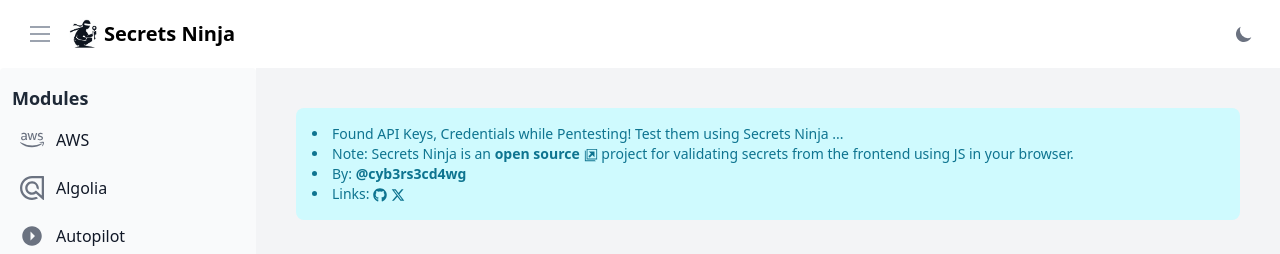
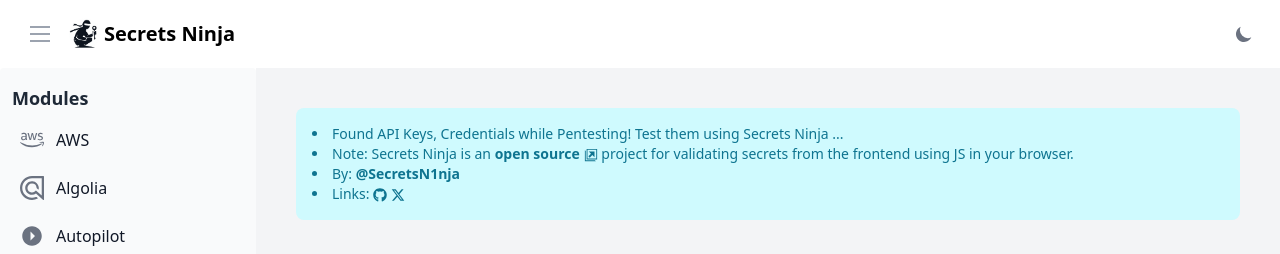
Before and after one commit to NikhilPanwar/secrets-ninja, a React (Vite) app: page / in a window 1280 px wide. Shown: the top 254 px of the page. Built offline with nearby package versions, Linux system fonts and the light colour scheme.

Commit message:
updated twitter link

```diff
--- a/src/components/dashboard.jsx
+++ b/src/components/dashboard.jsx
@@ -32,12 +32,12 @@
           <li>
             <span className="font-medium">By:</span>{' '}
             <a
-              href="https://x.com/cyb3rs3cd4wg"
+              href="https://x.com/SecretsN1nja"
               target="_blank"
               rel="noopener noreferrer"
               className="font-bold"
             >
-              @cyb3rs3cd4wg{' '}
+              @SecretsN1nja{' '}
             </a>
           </li>
           <li>
@@ -51,7 +51,7 @@
               <FaGithub className="inline-block mr-1" />
             </a>
             <a
-              href="https://x.com/cyb3rs3cd4wg"
+              href="https://x.com/SecretsN1nja"
               target="_blank"
               rel="noopener noreferrer"
               className="font-bold"
```
